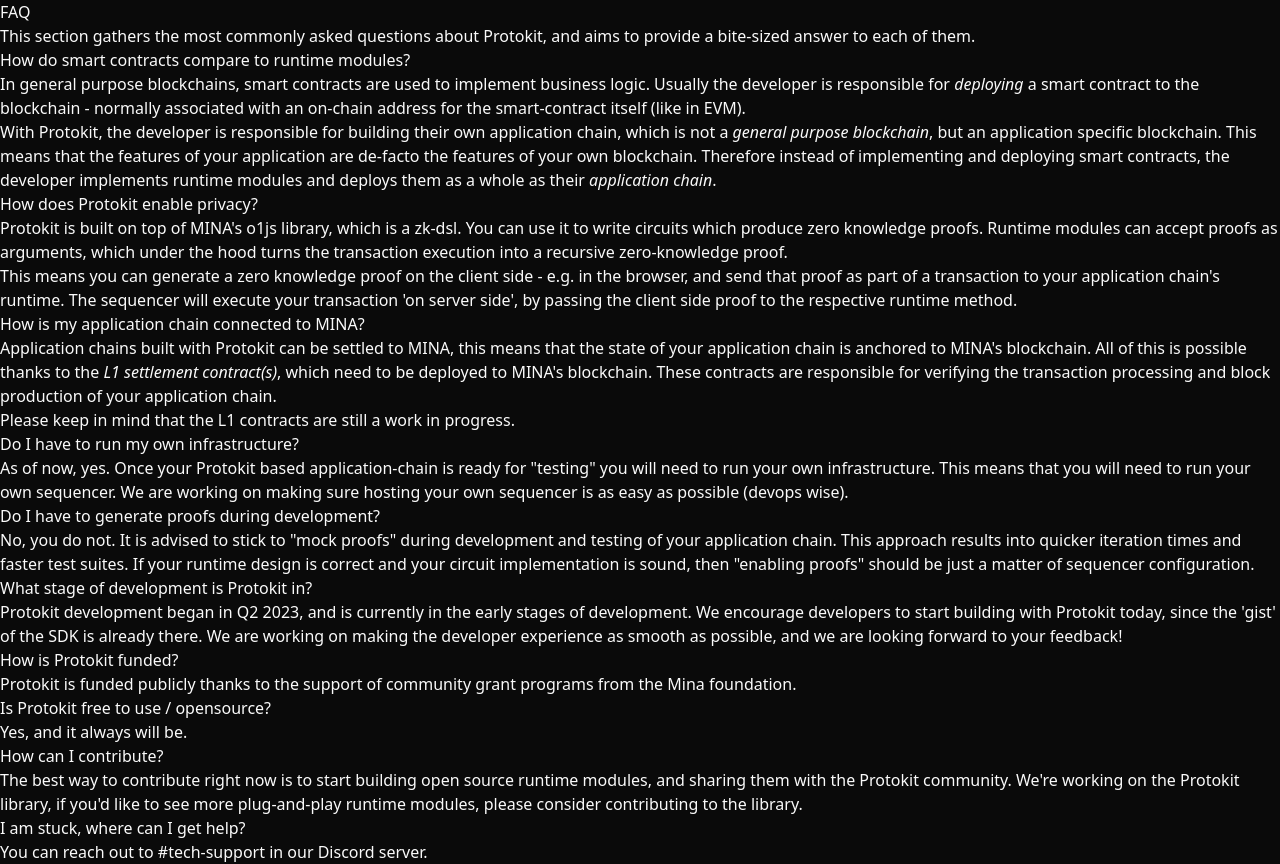
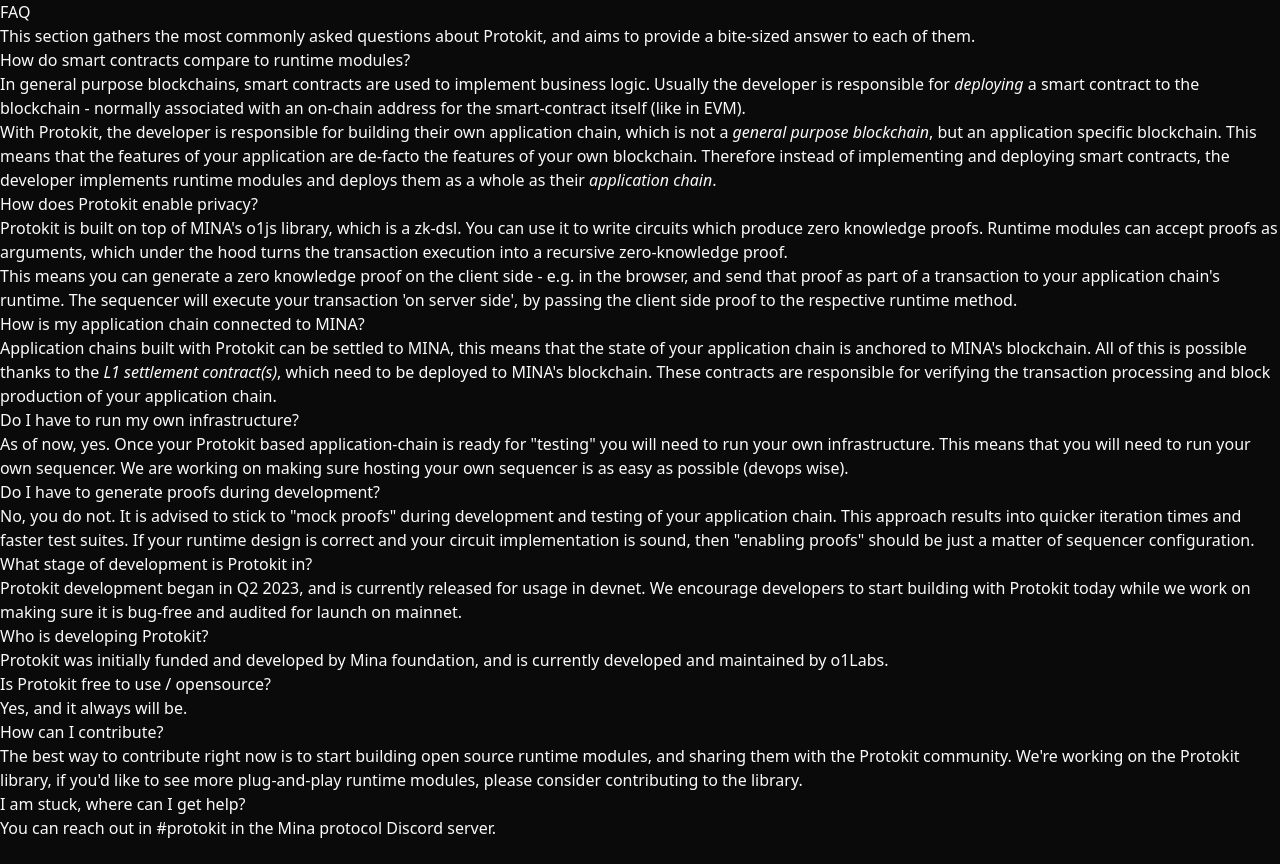
Before and after one commit to proto-kit/website, a Next.js app: page /docs/faq in a window 1280 px wide. After the commit the page ends 840 px from the top, so only its background shows below. Built offline with nearby package versions, Linux system fonts and the light colour scheme.

Commit message:
Updated faq

```diff
--- a/src/components/footer.tsx
+++ b/src/components/footer.tsx
@@ -3,10 +3,9 @@
 
 const GITHUB_URL = "https://github.com/proto-kit";
 const X_URL = "https://x.com/proto_kit";
-const DISCORD_URL = "https://discord.gg/AMGnGAxsKp";
+const DISCORD_URL = "https://bit.ly/MinaDiscord";
 const FRAMEWORK_URL = "https://github.com/proto-kit/framework";
-const STACKBLITZ_URL =
-  "https://stackblitz.com/github/proto-kit/starter-kit?file=src%2FBalances.ts&startScript=test";
+const STARTER_KIT_URL = "https://github.com/proto-kit/starter-kit";
 const basePath = process.env.NEXT_PUBLIC_BASE_PATH || "";
 
 export const Footer = () => {
@@ -60,12 +59,12 @@
             Repository
           </a>
           <a
-            href={STACKBLITZ_URL}
+            href={STARTER_KIT_URL}
             target="_blank"
             rel="noopener noreferrer"
             className="text-muted-foreground"
           >
-            StackBlitz
+            Starterkit Repository
           </a>
         </div>
         <div className="flex flex-col gap-2">
--- a/src/components/socials.tsx
+++ b/src/components/socials.tsx
@@ -60,7 +60,7 @@
         </Card>
       </a>
       <a
-        href="https://discord.gg/AMGnGAxsKp"
+        href="https://bit.ly/MinaDiscord"
         target="_blank"
         rel="noopener noreferrer"
       >
--- a/src/pages/_meta.tsx
+++ b/src/pages/_meta.tsx
@@ -18,7 +18,7 @@
   contact: {
     title: "Discord ↗",
     type: "page",
-    href: "https://discord.gg/AMGnGAxsKp",
+    href: "https://bit.ly/MinaDiscord",
     newWindow: true,
   },
 };
--- a/src/pages/docs/faq.mdx
+++ b/src/pages/docs/faq.mdx
@@ -25,8 +25,6 @@
 All of this is possible thanks to the _L1 settlement contract(s)_, which need to be deployed to MINA's blockchain. These contracts are responsible
 for verifying the transaction processing and block production of your application chain.
 
-> Please keep in mind that the L1 contracts are still a work in progress.
-
 ## Do I have to run my own infrastructure?
 
 As of now, yes. Once your Protokit based application-chain is ready for "testing" you will need to run your own infrastructure. This means that you will need to run your own
@@ -39,12 +37,12 @@
 
 ## What stage of development is Protokit in?
 
-Protokit development began in Q2 2023, and is currently in the early stages of development. We encourage developers to start building with Protokit today, since the 'gist' of the
-SDK is already there. We are working on making the developer experience as smooth as possible, and we are looking forward to your feedback!
+Protokit development began in Q2 2023, and is currently released for usage in devnet. We encourage developers to start building with Protokit today while we work
+on making sure it is bug-free and audited for launch on mainnet.
 
-## How is Protokit funded?
+## Who is developing Protokit?
 
-Protokit is funded publicly thanks to the support of community grant programs from the Mina foundation.
+Protokit was initially funded and developed by Mina foundation, and is currently developed and maintained by [o1Labs](https://www.o1labs.org/).
 
 ## Is Protokit free to use / opensource?
 
@@ -57,4 +55,4 @@
 
 ## I am stuck, where can I get help?
 
-You can reach out to #tech-support in our [Discord server](https://discord.gg/AMGnGAxsKp).
+You can reach out in #protokit in the Mina protocol [Discord server](https://bit.ly/MinaDiscord).
```
